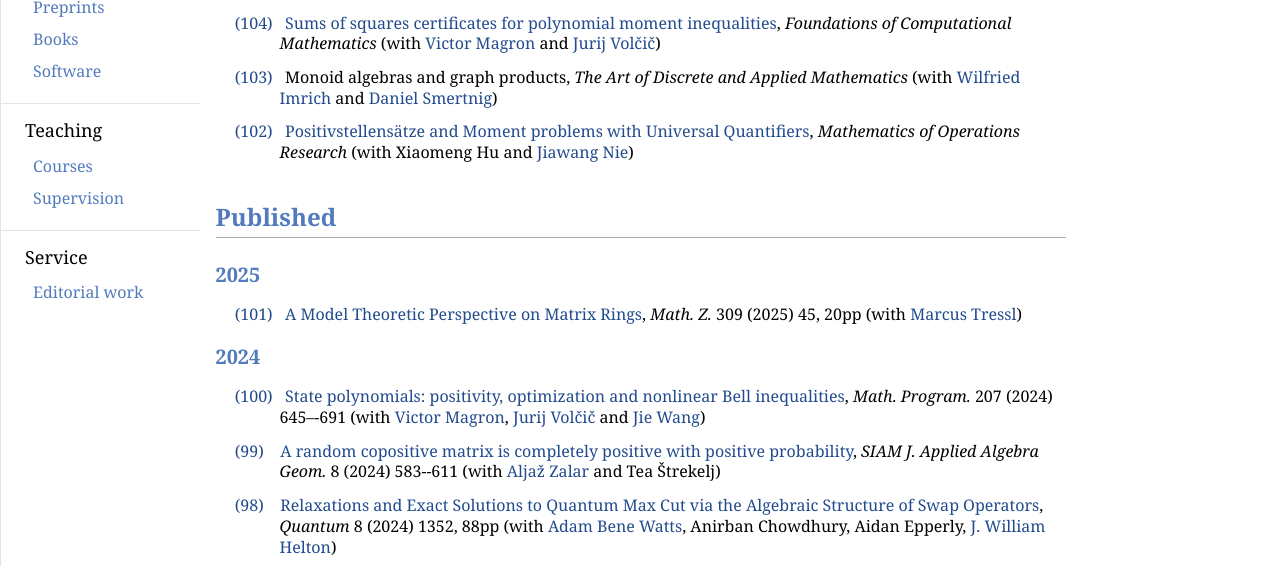
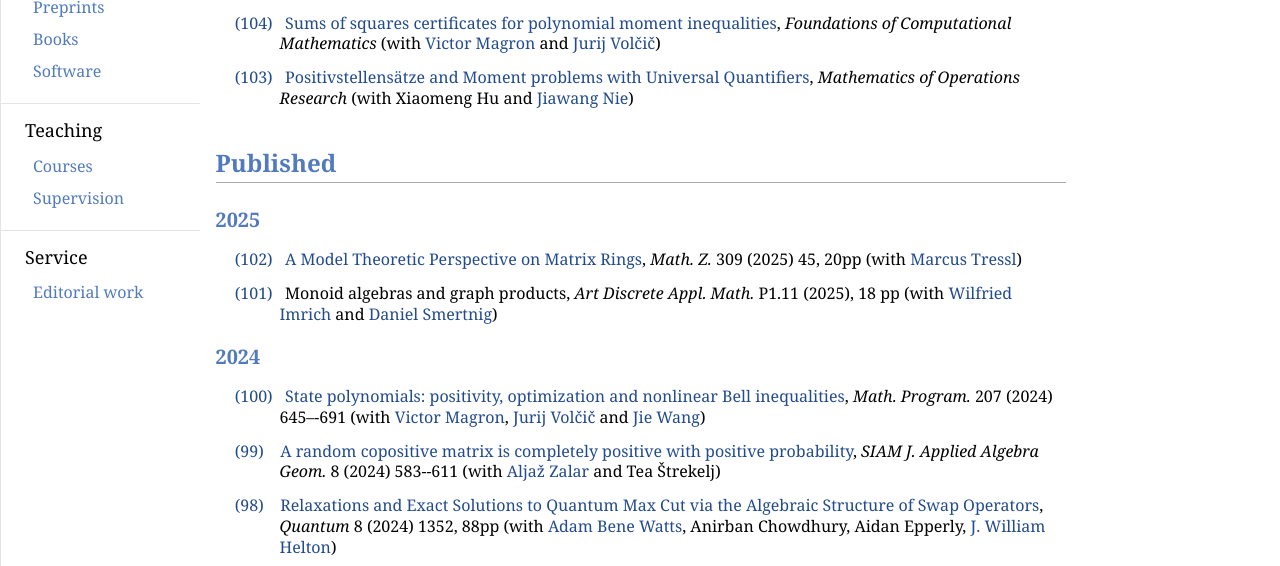
Before and after one commit to igorklep/igorklep.github.io, a plain HTML site: page papers.html in a window 1280 px wide. Shown: the part 200-766 px from the top of the page. Drawn offline with nearby package versions, Linux system fonts and the light colour scheme.

Commit message:
adam printed

```diff
--- a/papers.html
+++ b/papers.html
@@ -110,11 +110,11 @@ document.write(
 </div>
 <h2>To appear</h2>
 <p><p style="margin-left: 4em; text-indent: -2.8em"> <a href="https://arxiv.org/abs/2306.05761" target="_blank">(104)</a> &nbsp; <a href="files/mompoly.pdf" target="_blank">Sums of squares certificates for polynomial moment inequalities</a>, <i>Foundations of Computational Mathematics</i> (with <script>linkMagron()</script><noscript>Victor Magron</noscript> and <script>linkVolcic()</script><noscript>Jurij Vol&ccaron;i&ccaron;</noscript>)</p>
-<p><p style="margin-left: 4em; text-indent: -2.8em"> <a href="https://arxiv.org/abs/2407.02615" target="_blank">(103)</a>  &nbsp; Monoid algebras and graph products, <i>The Art of Discrete and Applied Mathematics</i> (with <script>linkImrich()</script><noscript>Wilfried Imrich</noscript> and <script>linkSmertnig()</script><noscript>Daniel Smertnig</noscript>)</p>
-<p><p style="margin-left: 4em; text-indent: -2.8em"> <a href="https://arxiv.org/abs/2401.12359" target="_blank">(102)</a>  &nbsp; <a href="files/PosMomQ_2024Nov28.pdf" target="_blank">Positivstellensätze and Moment problems with Universal Quantifiers</a>, <i>Mathematics of Operations Research</i> (with Xiaomeng Hu and <script>linkNie()</script><noscript>Jiawang Nie</noscript>)</p>
+<p><p style="margin-left: 4em; text-indent: -2.8em"> <a href="https://arxiv.org/abs/2401.12359" target="_blank">(103)</a>  &nbsp; <a href="files/PosMomQ_2024Nov28.pdf" target="_blank">Positivstellensätze and Moment problems with Universal Quantifiers</a>, <i>Mathematics of Operations Research</i> (with Xiaomeng Hu and <script>linkNie()</script><noscript>Jiawang Nie</noscript>)</p>
 <h2>Published</h2>
 <h3>2025</h3>
-<p><p style="margin-left: 4em; text-indent: -2.8em"> <a href="https://arxiv.org/abs/1810.09024" target="_blank">(101)</a>  &nbsp; <a href="files/Matrix-25Nov24.pdf" target="_blank">A Model Theoretic Perspective on Matrix Rings</a>, <script>doi3link('Math. Z.', '309 (2025) 45, 20pp', '10.1007/s00209-024-03671-w')</script><noscript>Math. Program. 309 (2025) 45, 20pp</noscript> (with <script>linkTressl()</script><noscript>Marcus Tressl</noscript>)</p>
+<p><p style="margin-left: 4em; text-indent: -2.8em"> <a href="https://arxiv.org/abs/1810.09024" target="_blank">(102)</a> &nbsp; <a href="files/Matrix-25Nov24.pdf" target="_blank">A Model Theoretic Perspective on Matrix Rings</a>, <script>doi3link('Math. Z.', '309 (2025) 45, 20pp', '10.1007/s00209-024-03671-w')</script><noscript>Math. Program. 309 (2025) 45, 20pp</noscript> (with <script>linkTressl()</script><noscript>Marcus Tressl</noscript>)</p>
+<p><p style="margin-left: 4em; text-indent: -2.8em"> <a href="https://arxiv.org/abs/2407.02615" target="_blank">(101)</a> &nbsp; Monoid algebras and graph products, <script>doi3link('Art Discrete Appl. Math.', 'P1.11 (2025), 18 pp', '10.26493/2590-9770.1816.e85')</script><noscript>Art Discrete Appl. Math. P1.11 (2025) 18 pp</noscript> (with <script>linkImrich()</script><noscript>Wilfried Imrich</noscript> and <script>linkSmertnig()</script><noscript>Daniel Smertnig</noscript>)</p>
 <h3>2024</h3>
 <p><p style="margin-left: 4em; text-indent: -2.8em"> <a href="https://arxiv.org/abs/2301.12513" target="_blank">(100)</a> &nbsp; <a href="files/statepop.pdf" target="_blank">State polynomials: positivity, optimization and nonlinear Bell inequalities</a>, <script>doi3link('Math. Program.', '207 (2024) 645–-691', '10.1007/s10107-023-02024-5')</script><noscript>Math. Program. 207 (2024) 645–-691</noscript> (with <script>linkMagron()</script><noscript>Victor Magron</noscript>, <script>linkVolcic()</script><noscript>Jurij Vol&ccaron;i&ccaron;</noscript> and <script>linkWang()</script><noscript>Jie Wang</noscript>)</p>
 <p><p style="margin-left: 4em; text-indent: -2.8em"> <a href="https://arxiv.org/abs/2305.16224" target="_blank">(99)</a> &nbsp;&nbsp; <a href="files/coPos_vs_CP2.pdf" target="_blank">A random copositive matrix is completely positive with positive probability</a>, <script>doi3link('SIAM J. Applied Algebra Geom.', '8 (2024) 583--611', '10.1137/23M1583491')</script><noscript>SIAM J. Applied Algebra Geom. 8 (2024) 583--611</noscript> (with <script>linkZalar()</script><noscript>Aljaz Zalar</noscript> and Tea Štrekelj)</p>
```
Also changed, not shown: preprints.html (+1 -2 lines), tobepublished.html (+2 -3 lines).
